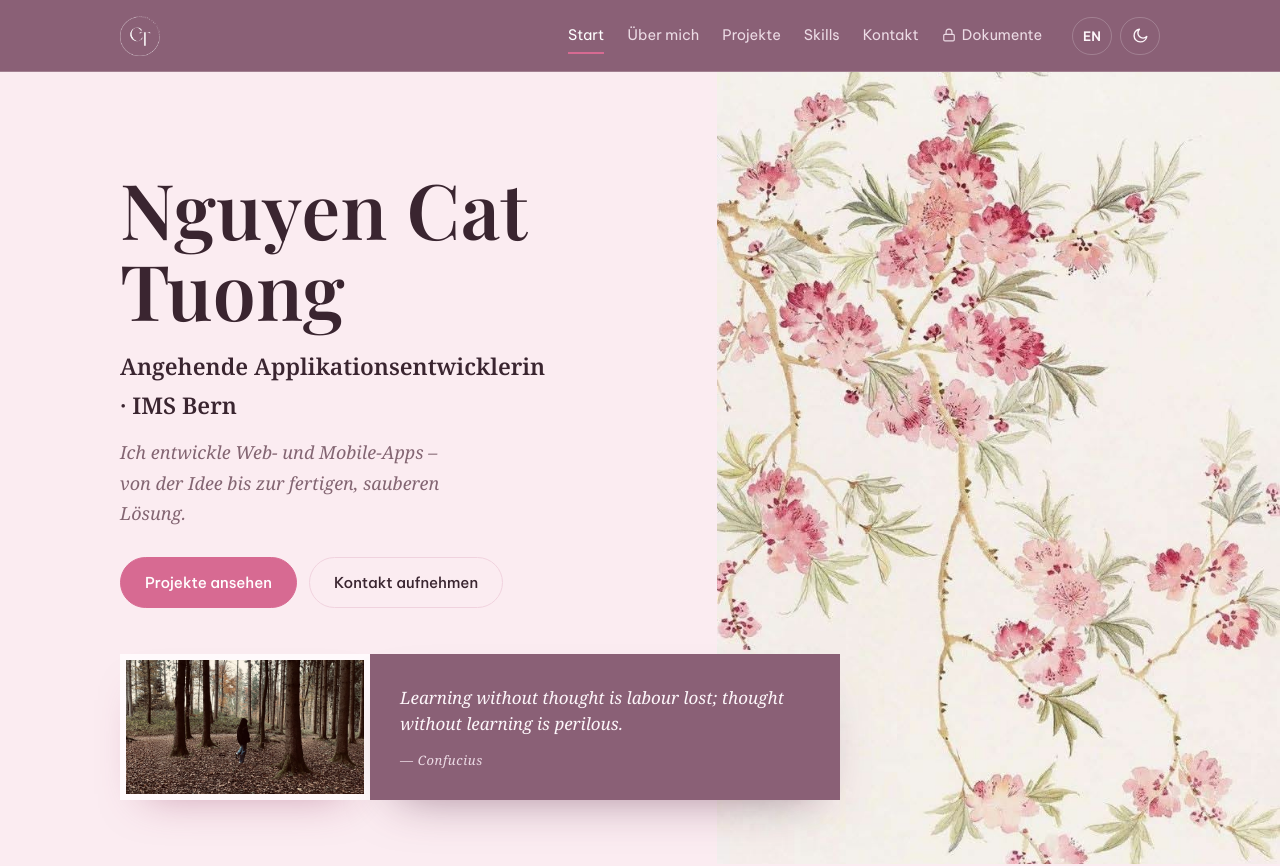
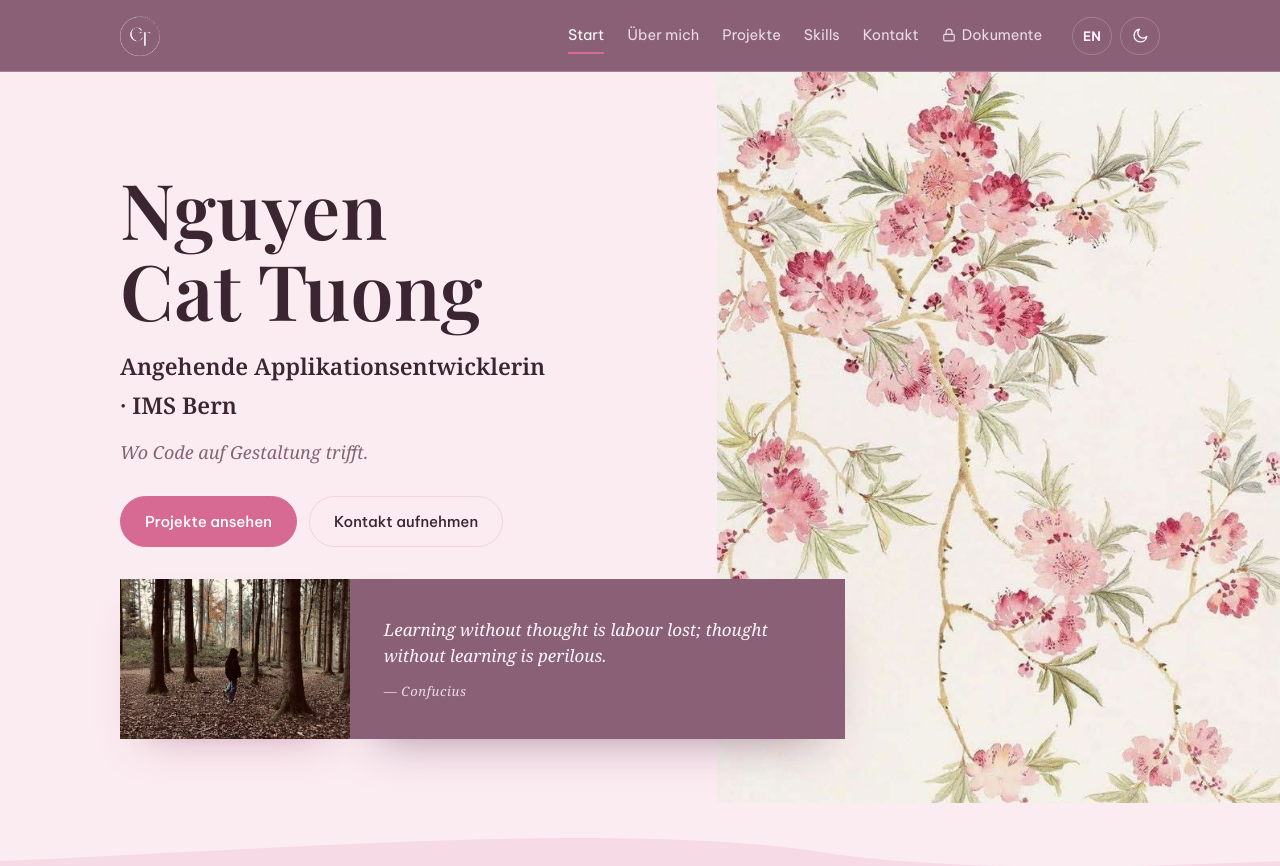
Before and after one commit to Kkzuiu/portfolio, a Next.js app in the folder frontend/: page / in a window 1280 px wide. Shown: the top 866 px of the page. Built offline with nearby package versions, Linux system fonts and the light colour scheme; a web font is replaced by a local one.

Commit message:
Add besseres Landing

```diff
--- a/frontend/app/globals.css
+++ b/frontend/app/globals.css
@@ -155,21 +155,22 @@ button { font-family: var(--sans); cursor: pointer; color: inherit; }
 .eh-role { font-family: var(--serif); font-weight: 600; color: var(--ink); font-size: clamp(17px, 2vw, 23px); margin-bottom: 12px; }
 .eh-text { font-family: var(--serif); font-style: italic; color: var(--ink-soft); font-size: clamp(15px, 1.5vw, 18px); line-height: 1.7; max-width: 34ch; }
 .eh-left .buttons { margin-top: 28px; }
-.eh-band { position: absolute; z-index: 3; left: 0; right: 0; bottom: clamp(34px, 8vh, 84px);
-  margin: 0 auto; max-width: var(--maxw); padding: 0 clamp(20px, 5vw, 40px);
+.eh-band { position: absolute; z-index: 3; bottom: clamp(34px, 8vh, 84px);
+  left: max(clamp(20px, 5vw, 40px), calc((100vw - var(--maxw)) / 2 + clamp(20px, 5vw, 40px)));
+  right: min(500px, 34vw); min-height: clamp(150px, 20vh, 205px);
   display: flex; align-items: stretch; }
-.eh-photo { flex: 0 0 auto; width: clamp(170px, 22vw, 250px); object-fit: cover;
-  border: 6px solid var(--surface); box-shadow: 0 20px 44px -26px rgba(150, 60, 100, .5); }
-.eh-quote { flex: 0 0 auto; width: clamp(280px, 40vw, 470px); display: flex; flex-direction: column; justify-content: center;
+.eh-photo { flex: 0 0 auto; width: clamp(150px, 18vw, 240px); object-fit: cover;
+  box-shadow: 0 20px 44px -26px rgba(150, 60, 100, .5); }
+.eh-quote { flex: 1 1 auto; display: flex; flex-direction: column; justify-content: center;
   background: var(--bar-bg); color: var(--bar-ink); font-family: var(--serif); font-style: italic;
-  font-size: clamp(14px, 1.35vw, 17px); line-height: 1.55; padding: clamp(18px, 2vw, 26px) clamp(20px, 2.4vw, 30px);
+  font-size: clamp(14px, 1.35vw, 17px); line-height: 1.55; padding: clamp(18px, 2vw, 26px) clamp(22px, 2.6vw, 34px);
   box-shadow: 0 22px 50px -28px rgba(90, 40, 70, .6); }
 .eh-quote cite { display: block; font-style: italic; font-size: 13px; letter-spacing: .05em; margin-top: 12px; color: var(--bar-soft); }
 @media (max-width: 860px) {
   .editorial { overflow: visible; }
   .eh-blossom { position: relative; width: 100%; height: 52vh; }
   .eh-wrap { padding: 32px 0 40px; min-height: 0; }
-  .eh-band { position: relative; bottom: 0; flex-direction: column; }
+  .eh-band { position: relative; bottom: 0; left: 0; right: auto; flex-direction: column; padding: 0 clamp(20px, 5vw, 40px); }
   .eh-photo { width: 60%; }
   .eh-quote { width: 100%; }
 }
--- a/frontend/components/sections/Start.js
+++ b/frontend/components/sections/Start.js
@@ -1,10 +1,13 @@
 'use client'
 import Link from 'next/link'
 import { useLang } from '@/components/LangProvider'
-import { site, heroQuote } from '@/data/site'
+import { site, heroQuote, heroSlogan } from '@/data/site'
 
 export default function Start() {
   const { t, tr } = useLang()
+  const nameParts = site.name.split(' ')
+  const nameFirst = nameParts[0]
+  const nameRest = nameParts.slice(1).join(' ')
 
   return (
     <section className="editorial">
@@ -12,9 +15,9 @@ export default function Start() {
 
       <div className="container eh-wrap">
         <div className="eh-left">
-          <h1>{site.name}</h1>
+          <h1>{nameFirst}<br />{nameRest}</h1>
           <p className="eh-role">{tr(site.role)}</p>
-          <p className="eh-text">{tr(site.tagline)}</p>
+          <p className="eh-text">{tr(heroSlogan)}</p>
 
           <div className="buttons">
             <Link href="/projekte" className="btn">{t('start.ctaProjects')}</Link>
--- a/frontend/data/site.js
+++ b/frontend/data/site.js
@@ -35,6 +35,11 @@ export const contact = {
 export const heroQuote = {
   text: 'Learning without thought is labour lost; thought without learning is perilous.',
   author: 'Confucius',
+}
+
+export const heroSlogan = {
+  de: 'Wo Code auf Gestaltung trifft.',
+  en: 'Where code meets design.',
 }
 
 export const status = {
```
